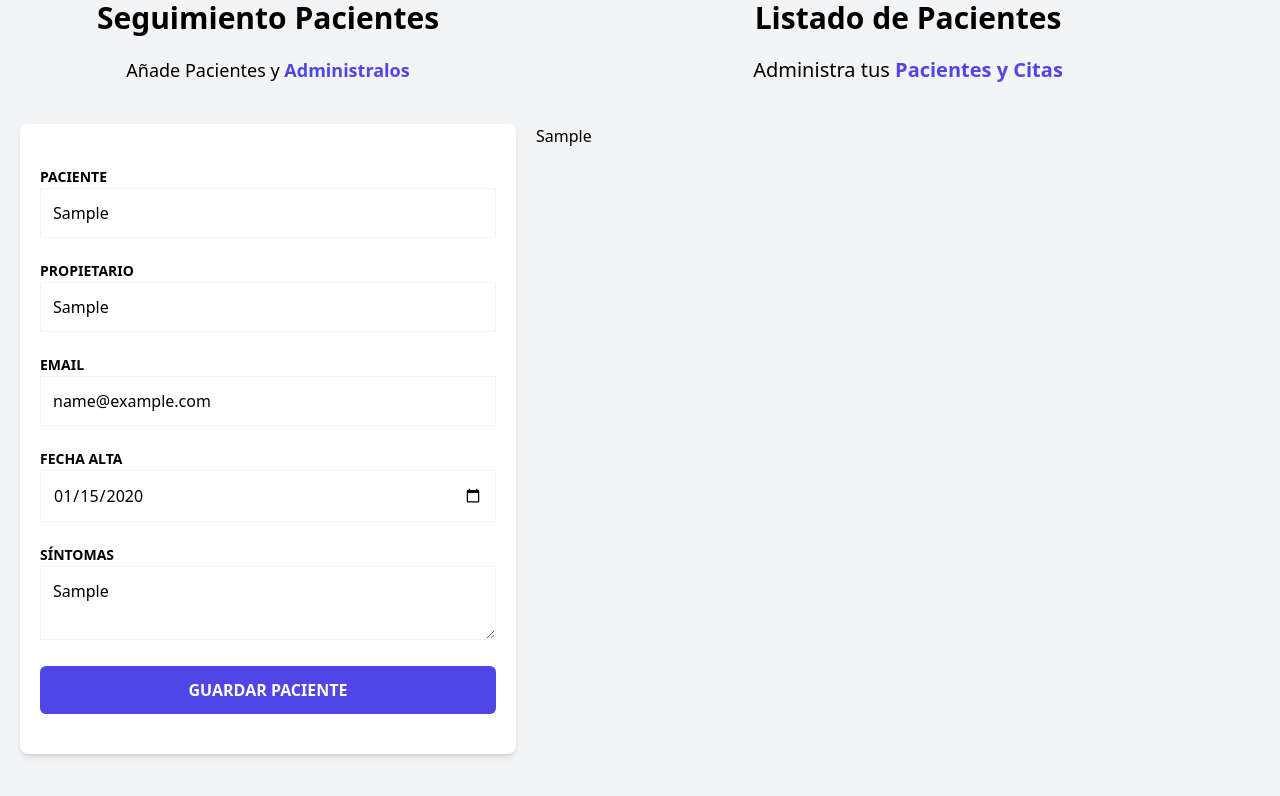
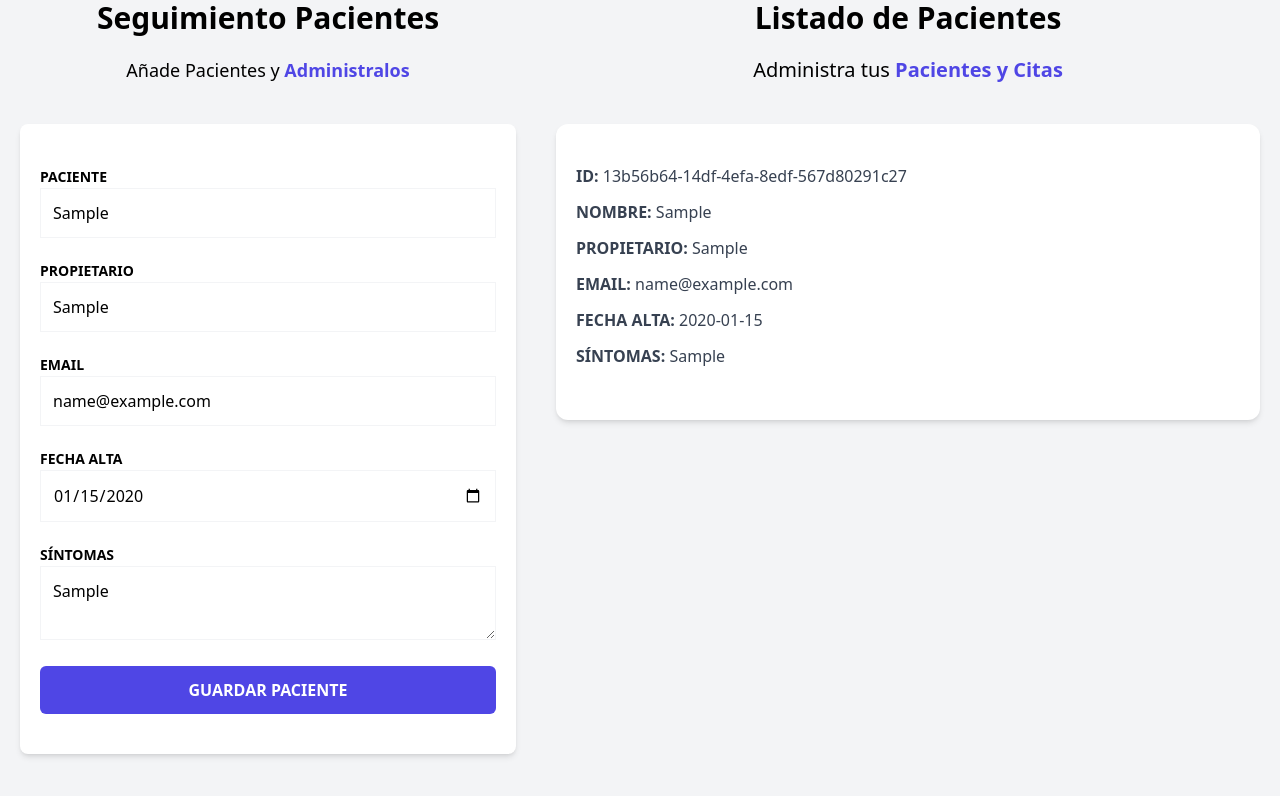
Before and after one commit to tatatadlisixti4/pacientes, a React (Vite) app: page / in a window 1280 px wide. Both pictures are taken after typing "Sample", "Sample", "name@example.com", "2020-01-15", "Sample" into the empty fields and a click on the input "Guardar Paciente". Shown: the part 224-1020 px from the top of the page. Built offline with nearby package versions, Linux system fonts and the light colour scheme.

Commit message:
Mostrando la información del paciente

```diff
--- a/src/components/PatientDetail.tsx
+++ b/src/components/PatientDetail.tsx
@@ -1,4 +1,5 @@
 import {Patient} from "../types"
+import PatientDetailItem from "./PatientDetailItem"
 
 type PatientDetailProps = {
     patient: Patient
@@ -6,6 +7,13 @@
 
 export default function PatientDetail({patient} : PatientDetailProps) {
     return (
-        <div>{patient.name}</div>
+        <div className="mx-5 my-10 px-5 py-10 bg-white shadow-md rounded-xl">
+            <PatientDetailItem label="ID" data={patient.id}/>
+            <PatientDetailItem label="Nombre" data={patient.name}/>
+            <PatientDetailItem label="Propietario" data={patient.caretaker}/>
+            <PatientDetailItem label="Email" data={patient.email}/>
+            <PatientDetailItem label="Fecha Alta" data={patient.date.toString()}/>
+            <PatientDetailItem label="Síntomas" data={patient.symptoms}/>
+        </div>
     )
 }
--- /dev/null
+++ b/src/components/PatientDetailItem.tsx
@@ -0,0 +1,12 @@
+type PatientDetailItemProps = {
+    label: string
+    data: string
+}
+
+export default function PatientDetailItem({label, data}: PatientDetailItemProps) {
+    return (
+        <p className="font-bold mb-3 text-gray-700 uppercase">{label}: {''}
+            <span className="font-normal normal-case">{data}</span>
+        </p>
+    )
+}
```
